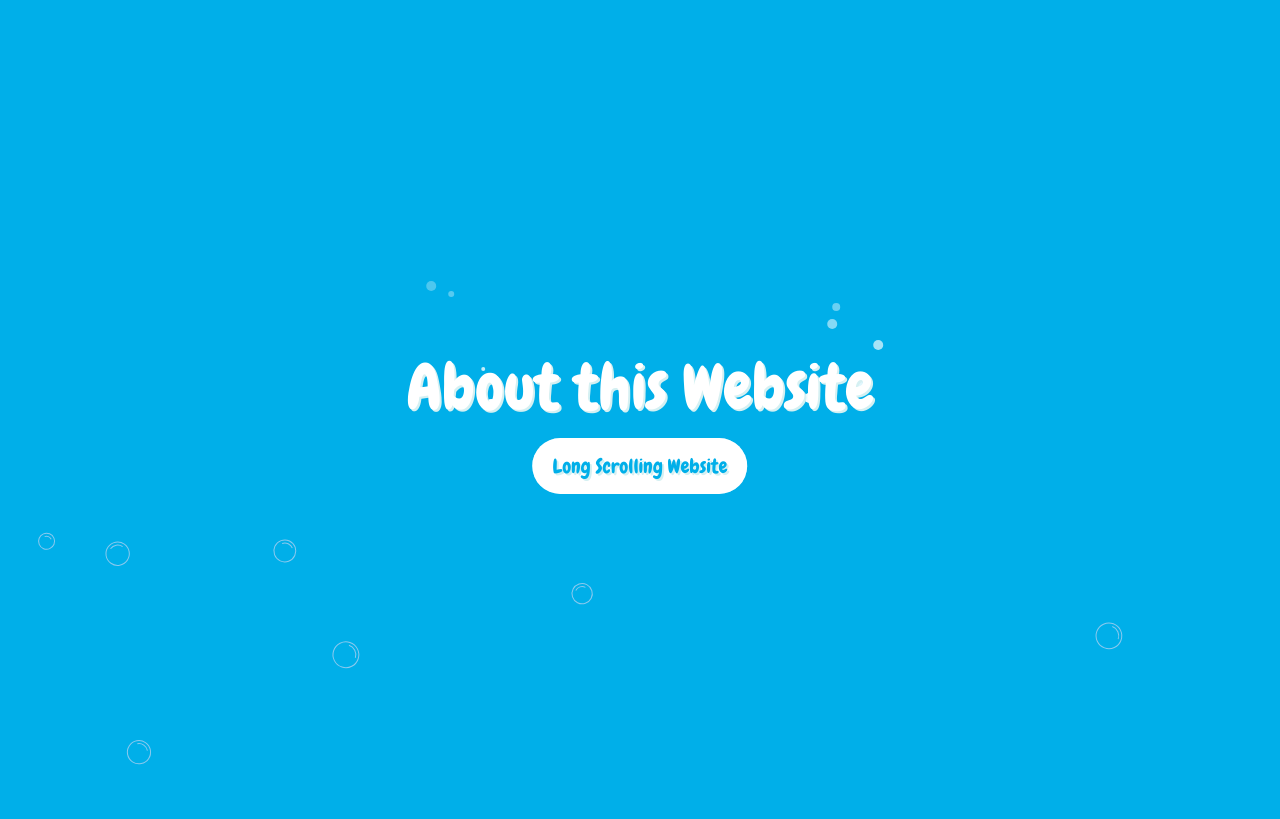
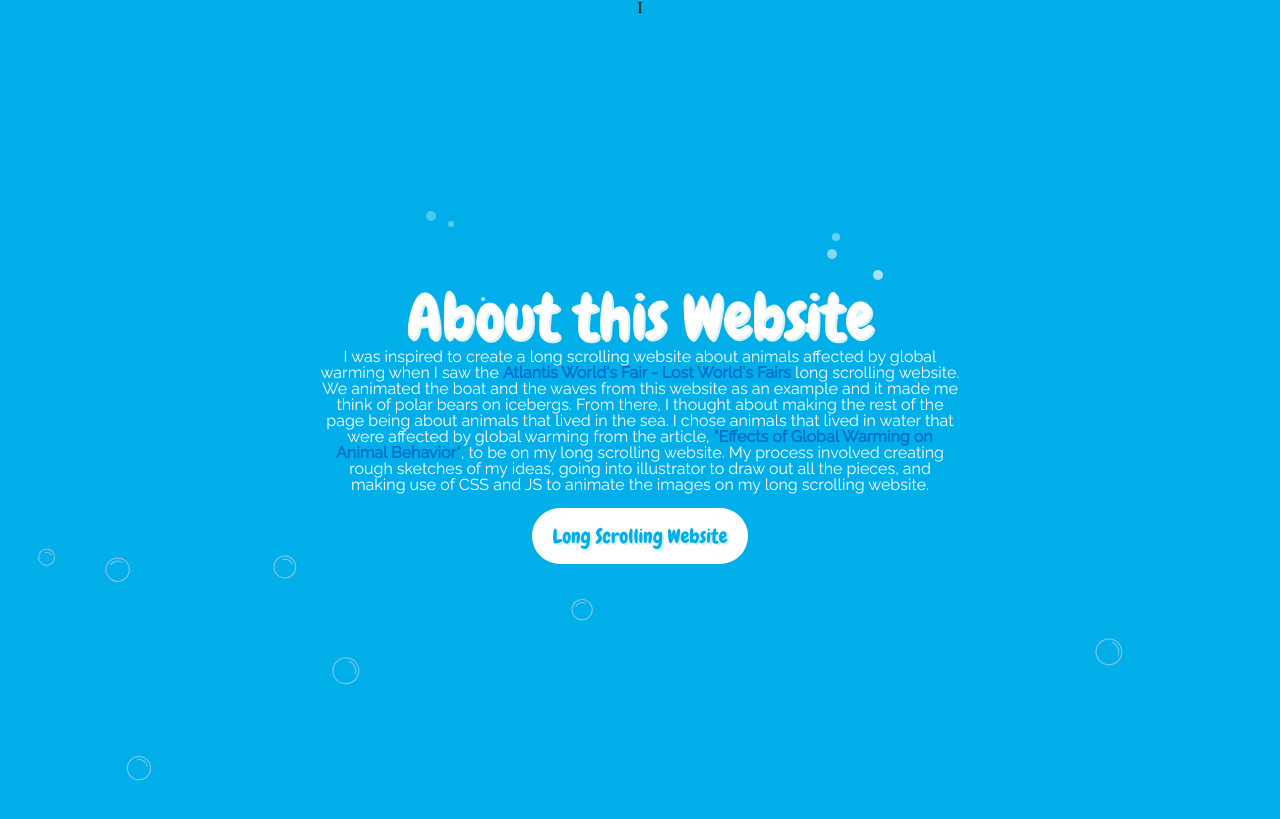
Before and after one commit to jamieln/long_scrolling_website, a plain HTML site: page about.html in a window 1280 px wide. Drawn offline with nearby package versions, Linux system fonts and the light colour scheme; a web font is replaced by a local one.

Commit message:
more about edits

```diff
--- a/about.html
+++ b/about.html
@@ -5,7 +5,7 @@
     <title>Long Scrolling Website About Page</title>
     <link rel="stylesheet" href="https://cdnjs.cloudflare.com/ajax/libs/meyer-reset/2.0/reset.min.css">
     <link rel="stylesheet" href="css/about.css">
-    <link href="https://fonts.googleapis.com/css?family=Frijole" rel="stylesheet">
+    <link href="https://fonts.googleapis.com/css?family=Raleway" rel="stylesheet">
     <link href="https://fonts.googleapis.com/css?family=Chewy" rel="stylesheet">
 
   </head>
@@ -15,9 +15,10 @@
       <div class="bubbles">
         <h1>About this Website</h1>
       </div>
-      <p>
+      <br>
+      <p>I was inspired to create a long scrolling website about animals affected by global warming when I saw the <a href="http://lostworldsfairs.com/atlantis/" class="resources">Atlantis World's Fair - Lost World's Fairs</a> long scrolling website. We animated the boat and the waves from this website as an example and it made me think of polar bears on icebergs. From there, I thought about making the rest of the page being about animals that lived in the sea. I chose animals that lived in water that were affected by global warming from the article, <a href="http://www.brighthub.com/environment/science-environmental/articles/80105.aspx" class="resources">"Effects of Global Warming on Animal Behavior"</a>, to be on my long scrolling website. My process involved creating rough sketches of my ideas, going into illustrator to draw out all the pieces, and making use of CSS and JS to animate the images on my long scrolling website.</p>
       <button class="pulse-button"><a href="index.html">Long Scrolling Website</a></button>
-    </div>
+    </div> I
 
     <canvas></canvas>
 
--- a/css/about.css
+++ b/css/about.css
@@ -24,7 +24,6 @@ canvas {
   left: 50%;
   transform: translate(-50%, -50%);
   font-weight: 400;
-  font-size: 4em;
   color: #fff;
 }
 
@@ -39,6 +38,7 @@ position: relative;
 margin: 1em 0 0;
 font-family: 'Chewy', cursive;
 font-weight: 400;
+font-size: 4em;
 text-shadow: 2px 2px #d5f0f2;
 color: #fff;
 z-index: 2;
@@ -50,6 +50,10 @@ border-radius: 100%;
 bottom: 10px;
 background-color: #fff;
 z-index: 1;
+}
+
+p{
+  font-family: 'Raleway', sans-serif;
 }
 
 /* Button resets and style */
@@ -116,3 +120,16 @@ a:hover {
     color: #d5f0f2;
     text-shadow: 2px 2px white;
 }
+
+a:link.resources {
+  color: #006ec9;
+  font-weight: bold;
+}
+a:visited.resources {
+  color: #006ec9;
+  font-weight: bold;
+}
+
+a:hover.resources {
+  text-shadow: none;
+}
```
